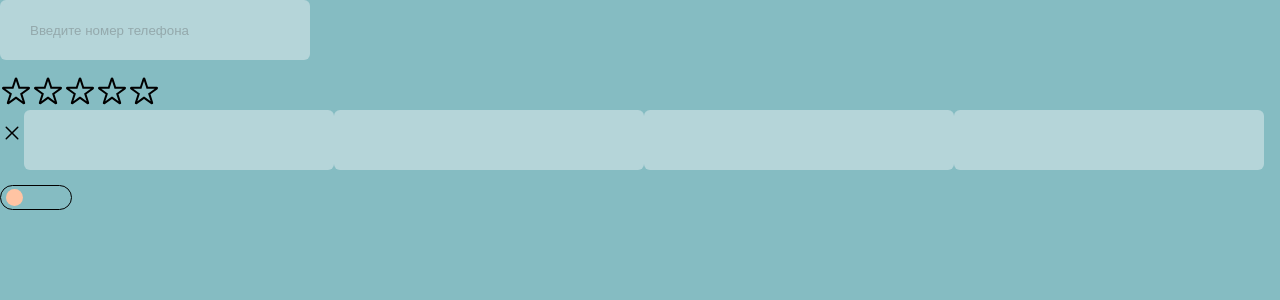
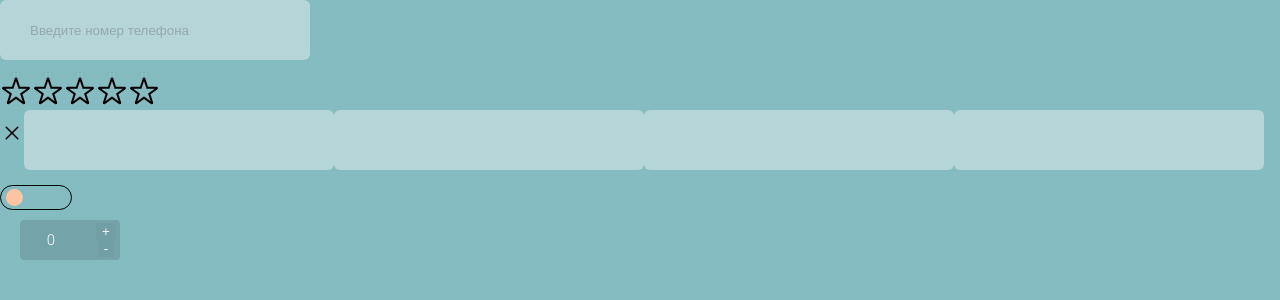
Before and after one commit to StellRay666s/flora, a React (Create React App) app: page / in a window 1280 px wide. Shown: the top 300 px of the page. Built offline with nearby package versions, Linux system fonts and the light colour scheme.

Commit message:
добавил кнопочку счетчика

```diff
--- /dev/null
+++ b/src/components/Cout/index.jsx
@@ -0,0 +1,30 @@
+import React from "react";
+import style from "./index.module.scss";
+
+function Count() {
+  const [count, setCount] = React.useState(0);
+
+  function increment() {
+    setCount(count + 1);
+  }
+
+  function decrement() {
+    setCount(count - 1);
+  }
+
+  return (
+    <>
+      <div className={style.wrapperCount}>
+        <div className={style.count}>{count}</div>
+        <div className={style.click}>
+          <button onClick={() => increment()}>+</button>
+          <button disabled={count <= 0 ? true : ""} onClick={() => decrement()}>
+            -
+          </button>
+        </div>
+      </div>
+    </>
+  );
+}
+
+export default Count;
--- /dev/null
+++ b/src/components/Cout/index.module.scss
@@ -0,0 +1,30 @@
+.wrapperCount {
+  width: 100px;
+  margin: 10px 0px 0px 20px;
+  height: 40px;
+  border-radius: 4px;
+  background-color: #719da5c7;
+  display: flex;
+  justify-content: center;
+  align-items: center;
+  text-align: center;
+  color: #fefefe;
+  gap: 10px;
+
+  .count {
+    font-family: "Roboto";
+    text-align: center;
+    width: 80px;
+    font-size: 15px;
+    font-weight: 100;
+  }
+
+  .click {
+    button {
+      border: 0px;
+      background-color: #719da5c7;
+      color: #fefefe;
+      cursor: pointer;
+    }
+  }
+}
--- a/src/pages/home/index.jsx
+++ b/src/pages/home/index.jsx
@@ -1,6 +1,7 @@
 import React, { Fragment, useState } from "react";
 
 import { PhoneInput, CrossClose, Rating, Input, Switch } from "components";
+import Count from "components/Cout";
 
 export default function IndexPage() {
   const [name, setName] = useState("");
@@ -15,6 +16,7 @@ export default function IndexPage() {
       <Input text={"Эл.Почта"} />
       <Input text={"Фамилия"} />
       <Switch />
+      <Count />
     </Fragment>
   );
 }
```
